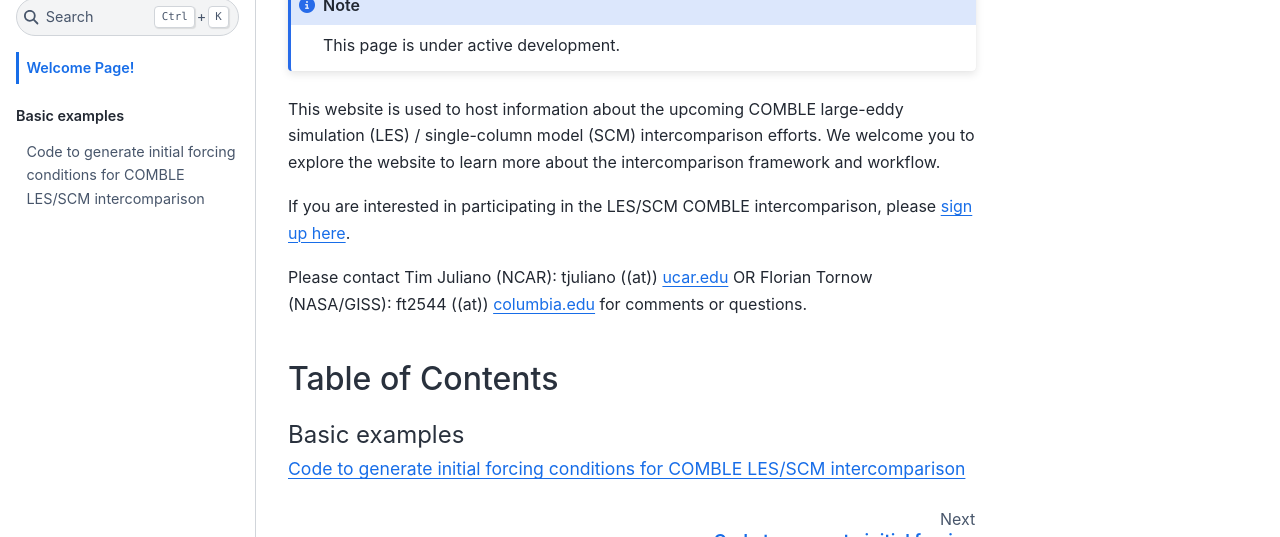
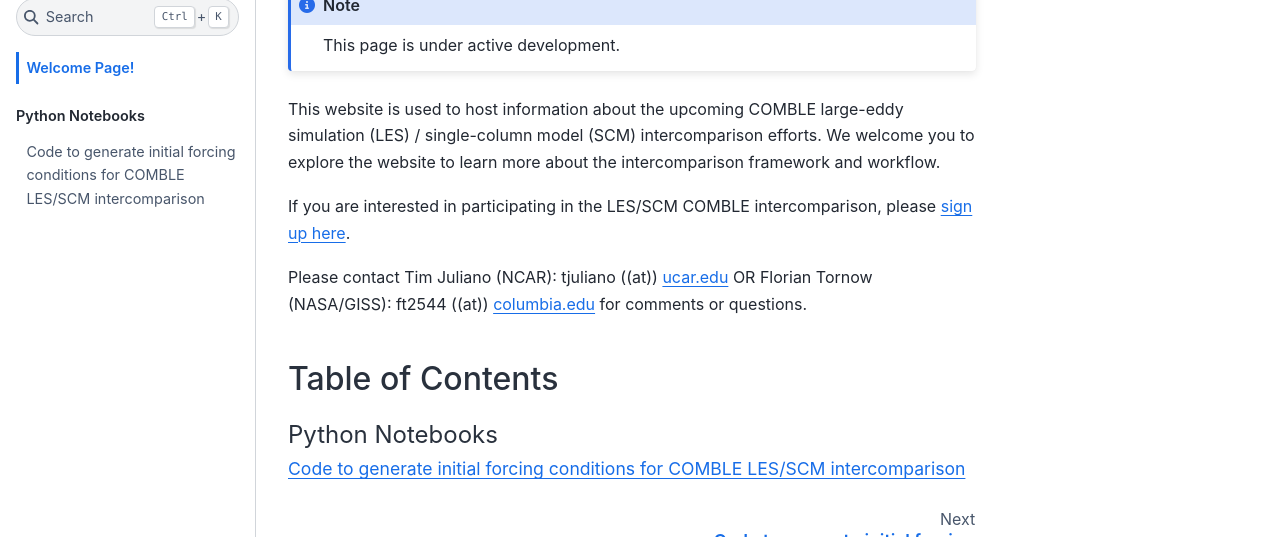
Before and after one commit to NCAR/COMBLE-Intercomparison, a Jupyter Book: the page built from docs/intro.md, in a window 1280 px wide. Shown: the part 157-694 px from the top of the page. Built offline with Jupyter Book 1.0.4 settings and Sphinx 7.4.7 and the Sphinx Book theme 1.1.4, drawn with Linux system fonts in a browser that asks for light colours.

Commit message:
Update _toc.yml

```diff
--- a/docs/_toc.yml
+++ b/docs/_toc.yml
@@ -4,6 +4,6 @@
 format: jb-book
 root: intro
 parts:
-- caption: Basic examples
+- caption: Python Notebooks
   chapters:
   - file: create_comble_forcing_v1.1
```
